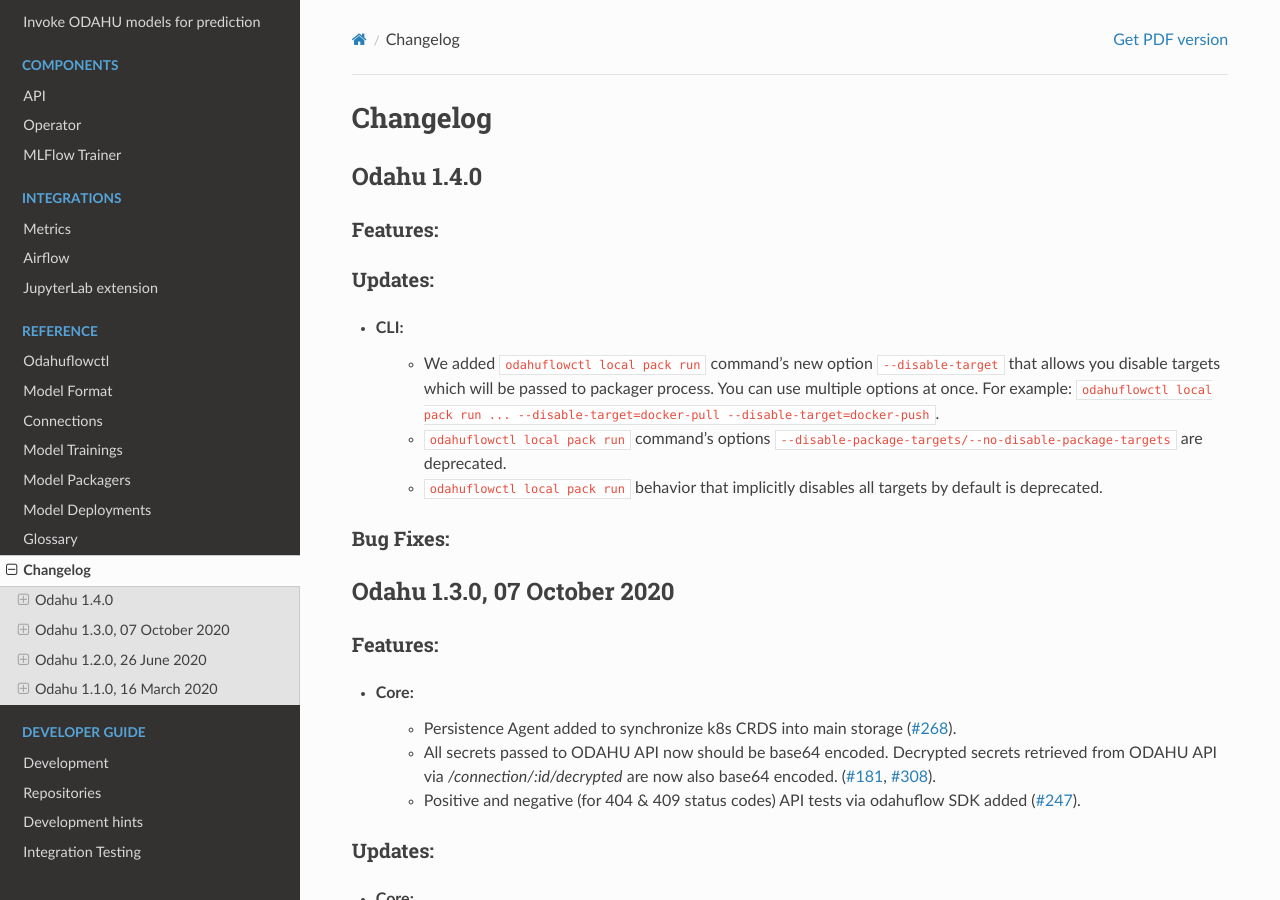
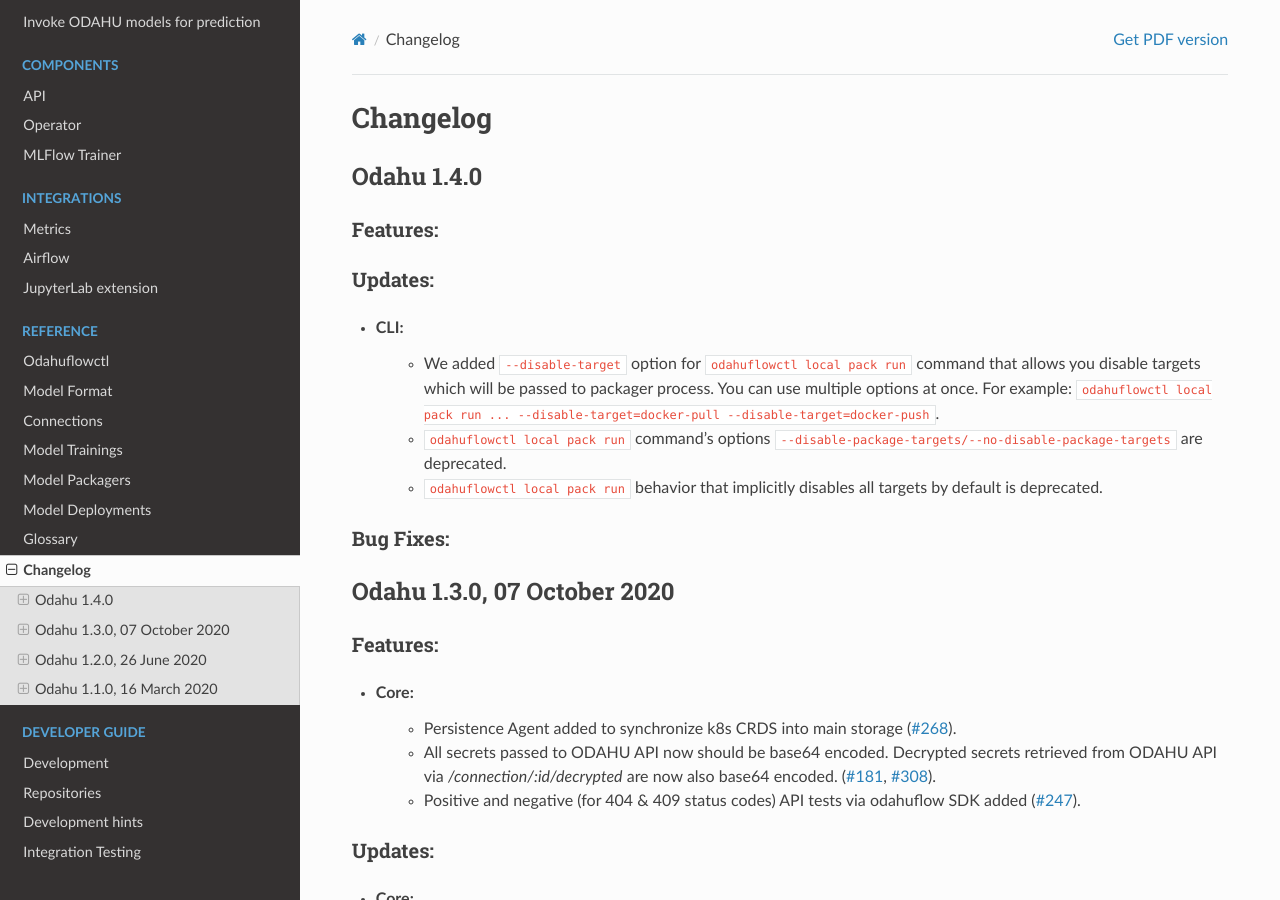
Before and after one commit to odahu/odahu-docs, a Sphinx documentation site: the page built from source/ref_changelog.rst, in a window 1280 px wide and 900 px high. Built offline with Sphinx 7.4.7 and the Read the Docs theme 2.0.0, drawn with Linux system fonts in a browser that asks for light colours; formulas are drawn with MathJax 3.

Commit message:
Update source/ref_changelog.rst
Co-authored-by: Bohdan Pylypenko <49116723+BPylypenko@users.noreply.github.com>

```diff
--- a/source/ref_changelog.rst
+++ b/source/ref_changelog.rst
@@ -11,7 +11,7 @@
 """"""""""""
 
 - CLI:
-    * We added ``odahuflowctl local pack run`` command's new option ``--disable-target`` that allows you disable targets
+    * We added ``--disable-target`` option for ``odahuflowctl local pack run`` command that allows you disable targets
       which will be passed to packager process. You can use multiple options at once. For example:
       ``odahuflowctl local pack run ... --disable-target=docker-pull --disable-target=docker-push``.
     * ``odahuflowctl local pack run`` command's options ``--disable-package-targets/--no-disable-package-targets`` are
```
